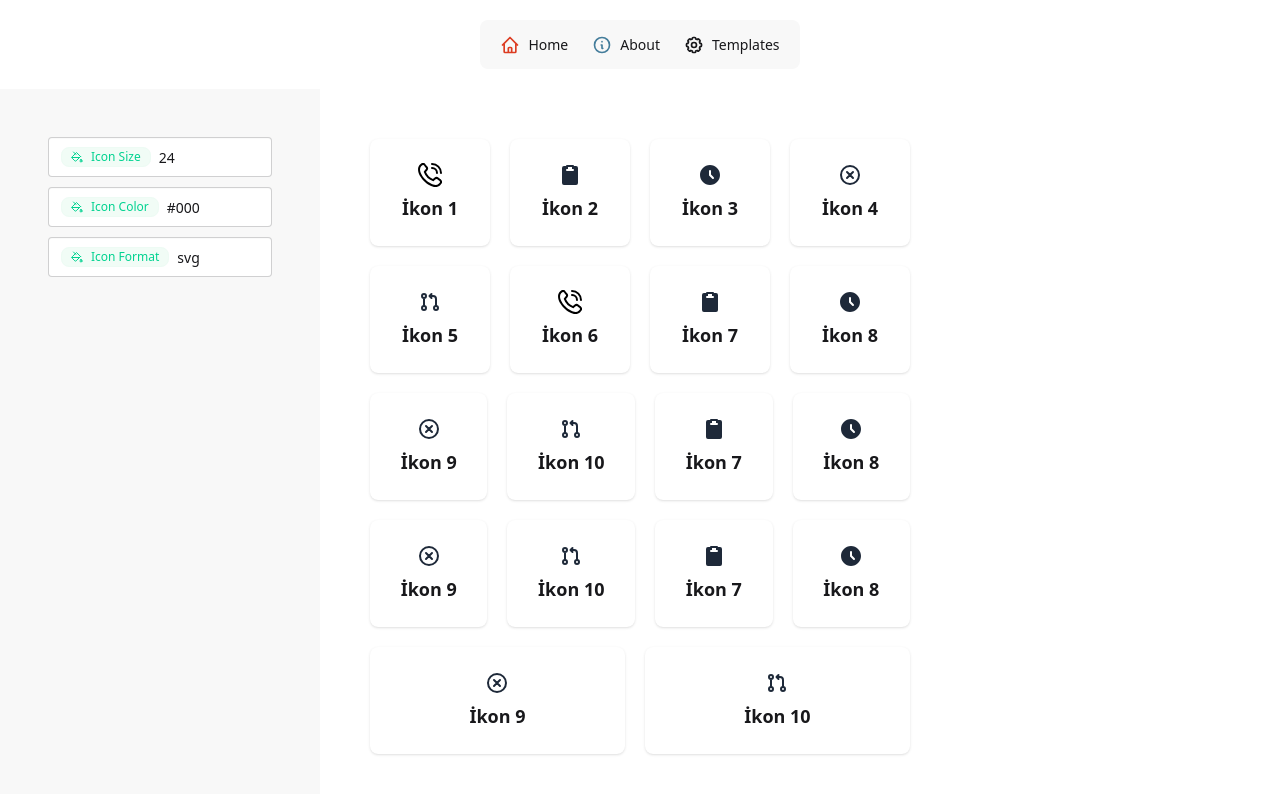
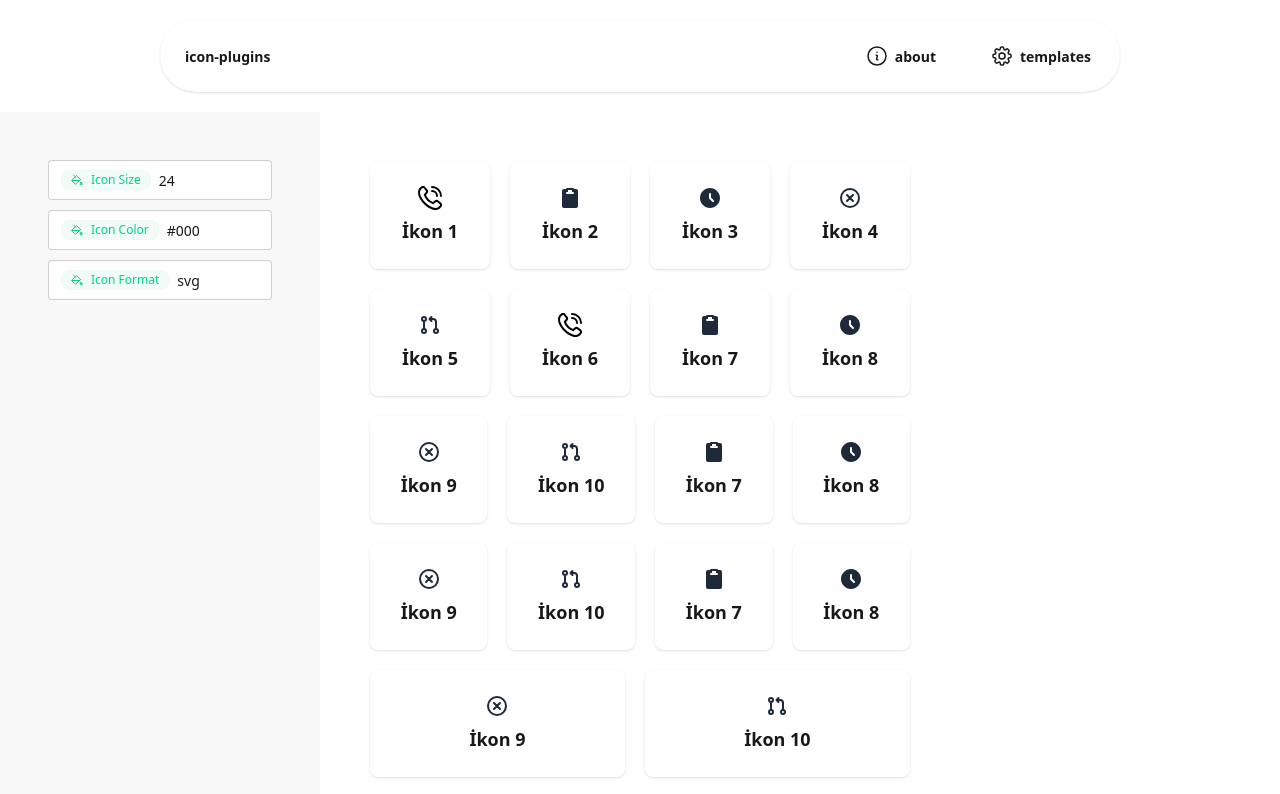
Before and after one commit to kahilkubilay/icon-plugins, a Vue app: page / in a window 1280 px wide. Shown: the top 794 px of the page. Built offline with nearby package versions, Linux system fonts and the light colour scheme.

Commit message:
updated header component

```diff
--- a/src/components/Header/HeaderComponent.vue
+++ b/src/components/Header/HeaderComponent.vue
@@ -2,63 +2,43 @@
 </script>
 
 <template>
-  <header>
-    <ul class="menu bg-base-200 lg:menu-horizontal rounded-box">
-      <li>
-        <a>
+  <div class="navbar bg-base-100 shadow-sm w-9/12 mx-auto rounded-full m-5">
+    <div class="flex-1">
+      <a class="btn btn-ghost rounded-full">icon-plugins</a>
+    </div>
+    <div class="flex-none">
+      <ul class="menu menu-horizontal px-1">
+        <li class="mr-5">
+          <a class="btn btn-ghost rounded-full">
               <svg
                 xmlns="http://www.w3.org/2000/svg"
-            class="h-5 w-5"
                 fill="none"
                 viewBox="0 0 24 24"
-            stroke="#DC3C22"
+                stroke-width="1.5"
+                stroke="currentColor"
+                class="size-6"
               >
                 <path
                   stroke-linecap="round"
                   stroke-linejoin="round"
-              stroke-width="2"
-              d="M3 12l2-2m0 0l7-7 7 7M5 10v10a1 1 0 001 1h3m10-11l2 2m-2-2v10a1 1 0 01-1 1h-3m-6 0a1 1 0 001-1v-4a1 1 0 011-1h2a1 1 0 011 1v4a1 1 0 001 1m-6 0h6"
+                  d="m11.25 11.25.041-.02a.75.75 0 0 1 1.063.852l-.708 2.836a.75.75 0 0 0 1.063.853l.041-.021M21 12a9 9 0 1 1-18 0 9 9 0 0 1 18 0Zm-9-3.75h.008v.008H12V8.25Z"
                 />
               </svg>
-          Home
+              about
           </a>
         </li>
         <li>
-        <a>
-          <svg
-            xmlns="http://www.w3.org/2000/svg"
-            class="h-5 w-5"
-            fill="none"
-            viewBox="0 0 24 24"
-            stroke="#447D9B"
-          >
-            <path
-              stroke-linecap="round"
-              stroke-linejoin="round"
-              stroke-width="2"
-              d="M13 16h-1v-4h-1m1-4h.01M21 12a9 9 0 11-18 0 9 9 0 0118 0z"
-            />
+          <a class="btn btn-ghost rounded-full">
+            <svg xmlns="http://www.w3.org/2000/svg" fill="none" viewBox="0 0 24 24" stroke-width="1.5" stroke="currentColor" class="size-6">
+              <path stroke-linecap="round" stroke-linejoin="round" d="M10.343 3.94c.09-.542.56-.94 1.11-.94h1.093c.55 0 1.02.398 1.11.94l.149.894c.07.424.384.764.78.93.398.164.855.142 1.205-.108l.737-.527a1.125 1.125 0 0 1 1.45.12l.773.774c.39.389.44 1.002.12 1.45l-.527.737c-.25.35-.272.806-.107 1.204.165.397.505.71.93.78l.893.15c.543.09.94.559.94 1.109v1.094c0 .55-.397 1.02-.94 1.11l-.894.149c-.424.07-.764.383-.929.78-.165.398-.143.854.107 1.204l.527.738c.32.447.269 1.06-.12 1.45l-.774.773a1.125 1.125 0 0 1-1.449.12l-.738-.527c-.35-.25-.806-.272-1.203-.107-.398.165-.71.505-.781.929l-.149.894c-.09.542-.56.94-1.11.94h-1.094c-.55 0-1.019-.398-1.11-.94l-.148-.894c-.071-.424-.384-.764-.781-.93-.398-.164-.854-.142-1.204.108l-.738.527c-.447.32-1.06.269-1.45-.12l-.773-.774a1.125 1.125 0 0 1-.12-1.45l.527-.737c.25-.35.272-.806.108-1.204-.165-.397-.506-.71-.93-.78l-.894-.15c-.542-.09-.94-.56-.94-1.109v-1.094c0-.55.398-1.02.94-1.11l.894-.149c.424-.07.765-.383.93-.78.165-.398.143-.854-.108-1.204l-.526-.738a1.125 1.125 0 0 1 .12-1.45l.773-.773a1.125 1.125 0 0 1 1.45-.12l.737.527c.35.25.807.272 1.204.107.397-.165.71-.505.78-.929l.15-.894Z" />
+              <path stroke-linecap="round" stroke-linejoin="round" d="M15 12a3 3 0 1 1-6 0 3 3 0 0 1 6 0Z" />
             </svg>
-          About
-        </a>
-      </li>
-      <li>
-        <a>
-          <svg class="w-5 h-5" aria-hidden="true" xmlns="http://www.w3.org/2000/svg" width="24" height="24" fill="none" viewBox="0 0 24 24">
-            <path stroke="currentColor" stroke-linecap="round" stroke-linejoin="round" stroke-width="2" d="M21 13v-2a1 1 0 0 0-1-1h-.757l-.707-1.707.535-.536a1 1 0 0 0 0-1.414l-1.414-1.414a1 1 0 0 0-1.414 0l-.536.535L14 4.757V4a1 1 0 0 0-1-1h-2a1 1 0 0 0-1 1v.757l-1.707.707-.536-.535a1 1 0 0 0-1.414 0L4.929 6.343a1 1 0 0 0 0 1.414l.536.536L4.757 10H4a1 1 0 0 0-1 1v2a1 1 0 0 0 1 1h.757l.707 1.707-.535.536a1 1 0 0 0 0 1.414l1.414 1.414a1 1 0 0 0 1.414 0l.536-.535 1.707.707V20a1 1 0 0 0 1 1h2a1 1 0 0 0 1-1v-.757l1.707-.708.536.536a1 1 0 0 0 1.414 0l1.414-1.414a1 1 0 0 0 0-1.414l-.535-.536.707-1.707H20a1 1 0 0 0 1-1Z"/>
-            <path stroke="currentColor" stroke-linecap="round" stroke-linejoin="round" stroke-width="2" d="M12 15a3 3 0 1 0 0-6 3 3 0 0 0 0 6Z"/>
-          </svg>
-          Templates
+            templates
           </a>
         </li>
       </ul>
-  </header>
+    </div>
+  </div>
 </template>
 
-<style scoped>
-header {
-  margin: 20px;
-  display: flex;
-  justify-content: center;
-}
-</style>
+<style scoped></style>
```
Lines whose indentation alone changed are shown as unchanged.
